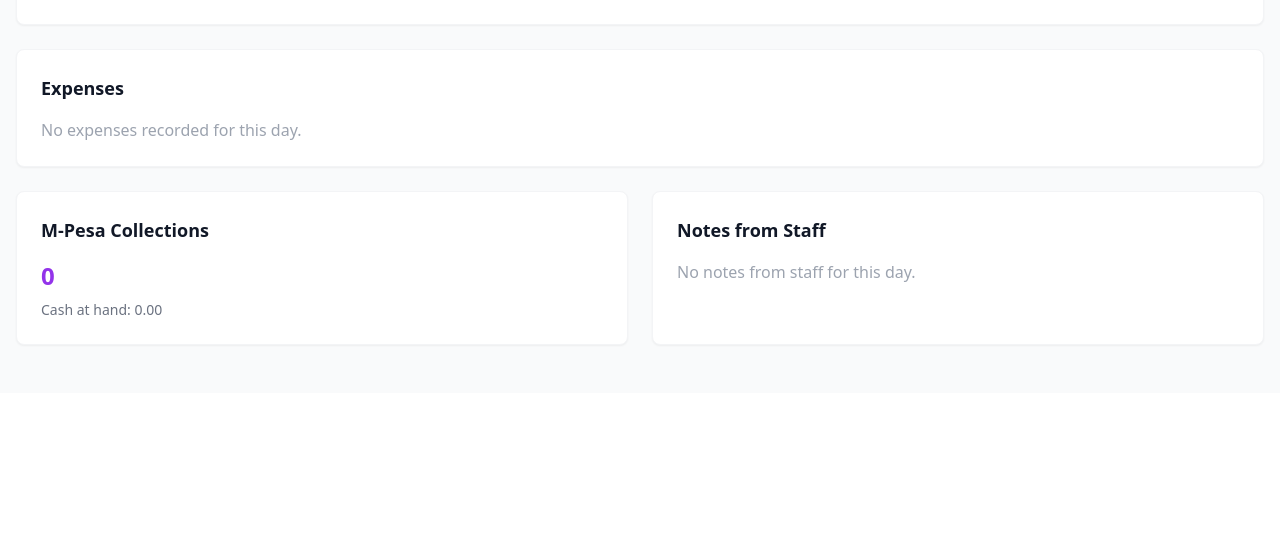
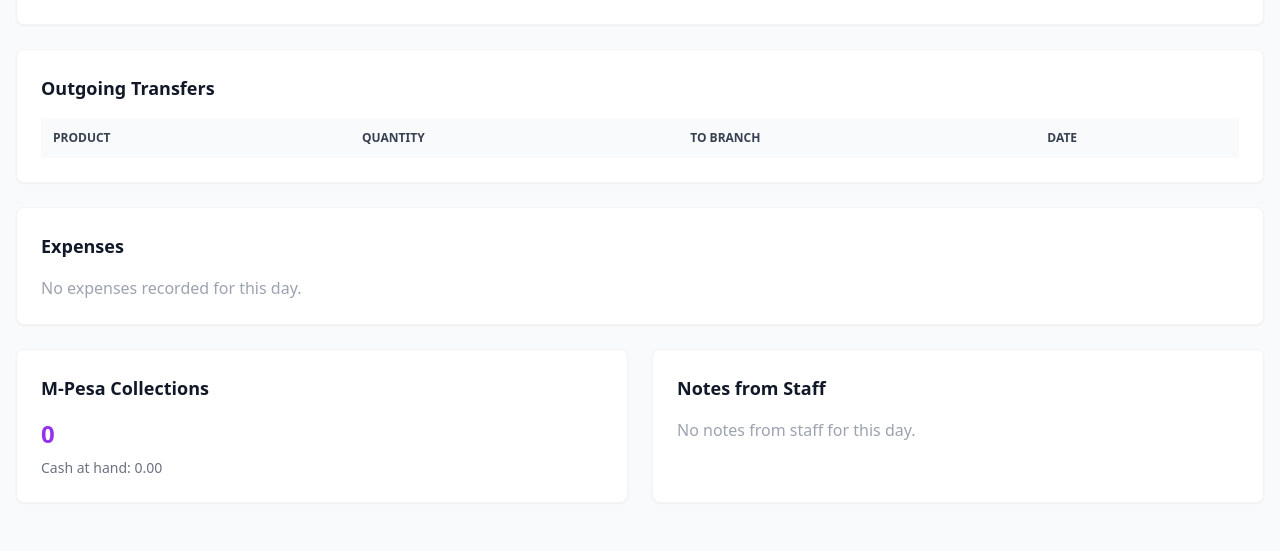
Before and after one commit to VictorMundia/BMS, a Django app: page /inventory/daily-stock/readonly/?butchery_id=1&date=2026-10-09 in a window 1280 px wide. Shown: the part 519-1070 px from the top of the page. Before the commit the page ends 865 px from the top, so only its background shows below. Run offline with Django 4.2, Linux system fonts and the light colour scheme; a user stored in the database is signed in; tables that the repository leaves empty hold one stand-in row (values such as "Sample post"); lists and menus that the app fills with data are empty; some libraries are stand-ins or nearby versions.

Commit message:
Add outgoing transfers section and optimize transfer queries in readonly view

```diff
--- a/inventory/templates/daily_stock_readonly.html
+++ b/inventory/templates/daily_stock_readonly.html
@@ -98,6 +98,42 @@
 </div>
 
 <div class="bg-white rounded-lg shadow-sm border border-gray-100 p-6 mb-6">
+    <h2 class="text-lg font-semibold text-gray-900 mb-4">Outgoing Transfers</h2>
+    {% if rows %}
+    <div class="overflow-x-auto">
+        <table class="w-full text-sm text-left text-gray-600">
+            <thead class="text-xs text-gray-700 uppercase bg-gray-50">
+                <tr>
+                    <th class="px-3 py-3">Product</th>
+                    <th class="px-3 py-3">Quantity</th>
+                    <th class="px-3 py-3">To Branch</th>
+                    <th class="px-3 py-3">Date</th>
+                </tr>
+            </thead>
+            <tbody>
+                {% for row in rows %}
+                {% for transfer in row.transfers_out %}
+                <tr class="border-b">
+                    <td class="px-3 py-2 font-medium text-gray-900">{{ row.product.name }}</td>
+                    <td class="px-3 py-2">{{ transfer.quantity }}</td>
+                    <td class="px-3 py-2 text-blue-600">{{ transfer.to_butchery.name }}</td>
+                    <td class="px-3 py-2">{{ date }}</td>
+                </tr>
+                {% empty %}
+                {% if forloop.parentloop.last %}
+                <tr><td colspan="4" class="px-3 py-3 text-center text-gray-400">No outgoing transfers for this day.</td></tr>
+                {% endif %}
+                {% endfor %}
+                {% endfor %}
+            </tbody>
+        </table>
+    </div>
+    {% else %}
+    <p class="text-gray-400">No stock entries for this day.</p>
+    {% endif %}
+</div>
+
+<div class="bg-white rounded-lg shadow-sm border border-gray-100 p-6 mb-6">
     <h2 class="text-lg font-semibold text-gray-900 mb-4">Expenses</h2>
     {% if expenses %}
     <div class="overflow-x-auto">
--- a/inventory/views.py
+++ b/inventory/views.py
@@ -420,7 +420,7 @@ def daily_stock_readonly(request):
             'revenue': existing.revenue if existing else Decimal('0'),
         }
         if existing:
-            row['transfers_out'] = existing.transfers_out.all()
+            row['transfers_out'] = existing.transfers_out.select_related('to_butchery')
             row['transfers_in'] = branch.daily_transfers_in.filter(
                 source_daily_stock__product=product,
                 source_daily_stock__date=date
```
